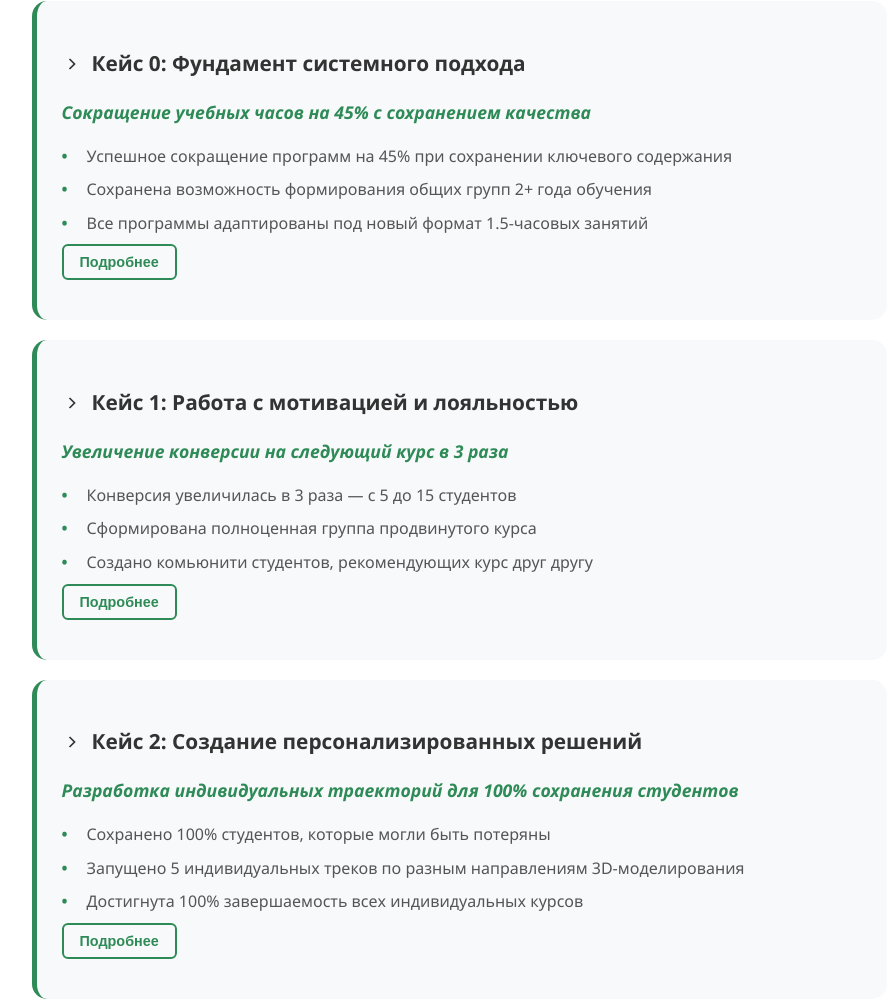
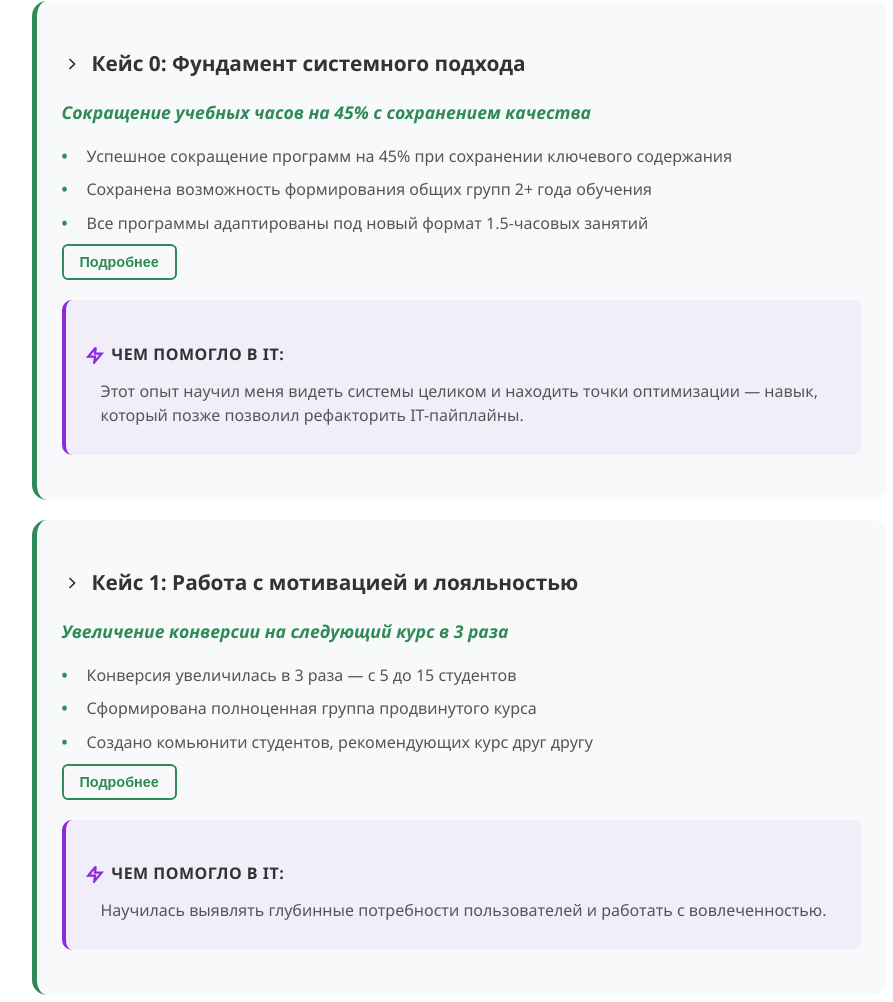
Before and after one commit to alena-aubakirova/portfolio, a plain HTML site: page index.html in a window 1280 px wide. Shown: the part 950-1952 px from the top of the page, without its empty margins (181-1074 px from the left). Drawn offline with Linux system fonts and the light colour scheme.

Commit message:
script, styles
вынесение блока "чем помогло" из скрытой части

```diff
--- a/script.js
+++ b/script.js
@@ -3,6 +3,14 @@ function renderCases() {
     const container = document.getElementById('cases-container');
 
     casesData.forEach(caseData => {
+        // Находим оба типа разделов "Чем помогло" и отделяем их от остальных секций
+        const impactSections = caseData.sections.filter(section =>
+            section.title.includes('Чем помог') || section.title.includes('Чем поможет')
+        );
+        const otherSections = caseData.sections.filter(section =>
+            !section.title.includes('Чем помог') && !section.title.includes('Чем поможет')
+        );
+
         const caseElement = document.createElement('div');
         caseElement.className = 'case';
         caseElement.innerHTML = `
@@ -23,8 +31,25 @@ function renderCases() {
                 <button class="case-toggle">Подробнее</button>
             </div>
 
+            <!-- НОВЫЙ БЛОК: Все разделы "Чем помогло" - всегда видимые -->
+            ${impactSections.map(impactSection => `
+            <div class="case-impact">
+                <h4 class="case-impact-title">
+                    <svg width="18" height="18" viewBox="0 0 24 24" fill="none" stroke="#8A2BE2" stroke-width="3">
+                        <path d="${impactSection.icon}"/>
+                    </svg>
+                    ${impactSection.title}
+                </h4>
+                <div class="case-impact-content">
+                    ${Array.isArray(impactSection.items) ?
+                impactSection.items.map(item => `<p>${item}</p>`).join('') :
+                `<p>${impactSection.items}</p>`}
+                </div>
+            </div>
+            `).join('')}
+
             <div class="case-full">
-                ${caseData.sections.map(section => `
+                ${otherSections.map(section => `
                     <div class="case-section">
                         <h4 class="case-section-title">
                             <svg width="18" height="18" viewBox="0 0 24 24" fill="none" stroke="#2E8B57" stroke-width="3">
@@ -51,6 +76,9 @@ function renderCases() {
         container.appendChild(caseElement);
     });
 }
+
+
+
 
 // Обработчики для сворачивания/разворачивания
 document.addEventListener('DOMContentLoaded', function () {
--- a/styles.css
+++ b/styles.css
@@ -1028,3 +1028,35 @@ body {
     margin-bottom: 20px;
     margin-top: 60px; /* Добавляем отступ сверху для контактов */
 }
+
+/* Стили для блока "Чем помогло" */
+.case-impact {
+    margin: 20px 0;
+    padding: 20px;
+    background: rgba(138, 43, 226, 0.05);
+    border-radius: 10px;
+    border-left: 4px solid #8A2BE2;
+}
+
+.case-impact-title {
+    font-size: 1rem;
+    font-weight: 700;
+    color: #333;
+    margin-bottom: 12px;
+    text-transform: uppercase;
+    letter-spacing: 0.5px;
+    display: flex;
+    align-items: center;
+    gap: 8px;
+}
+
+.case-impact-content {
+    color: #555;
+    line-height: 1.5;
+}
+
+    .case-impact-content p {
+        margin: 8px 0;
+        position: relative;
+        padding-left: 15px;
+    }
```
